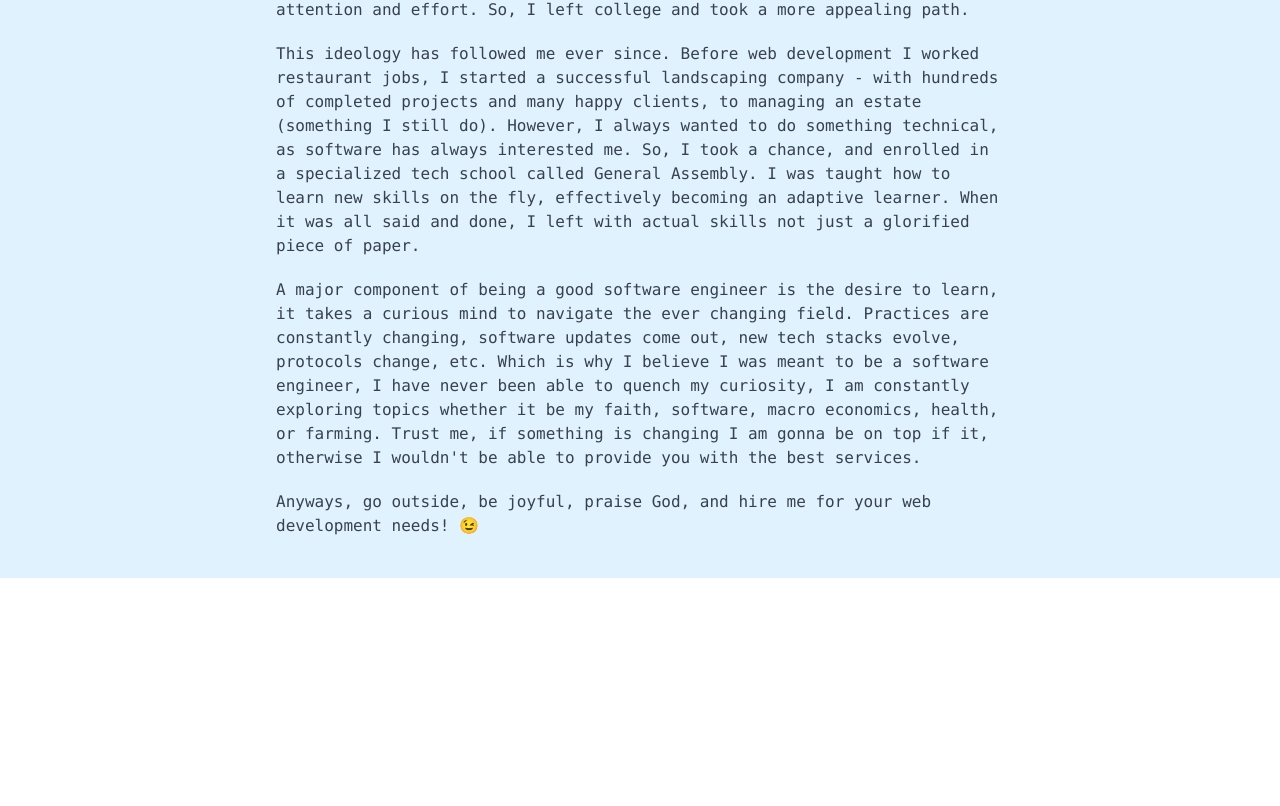
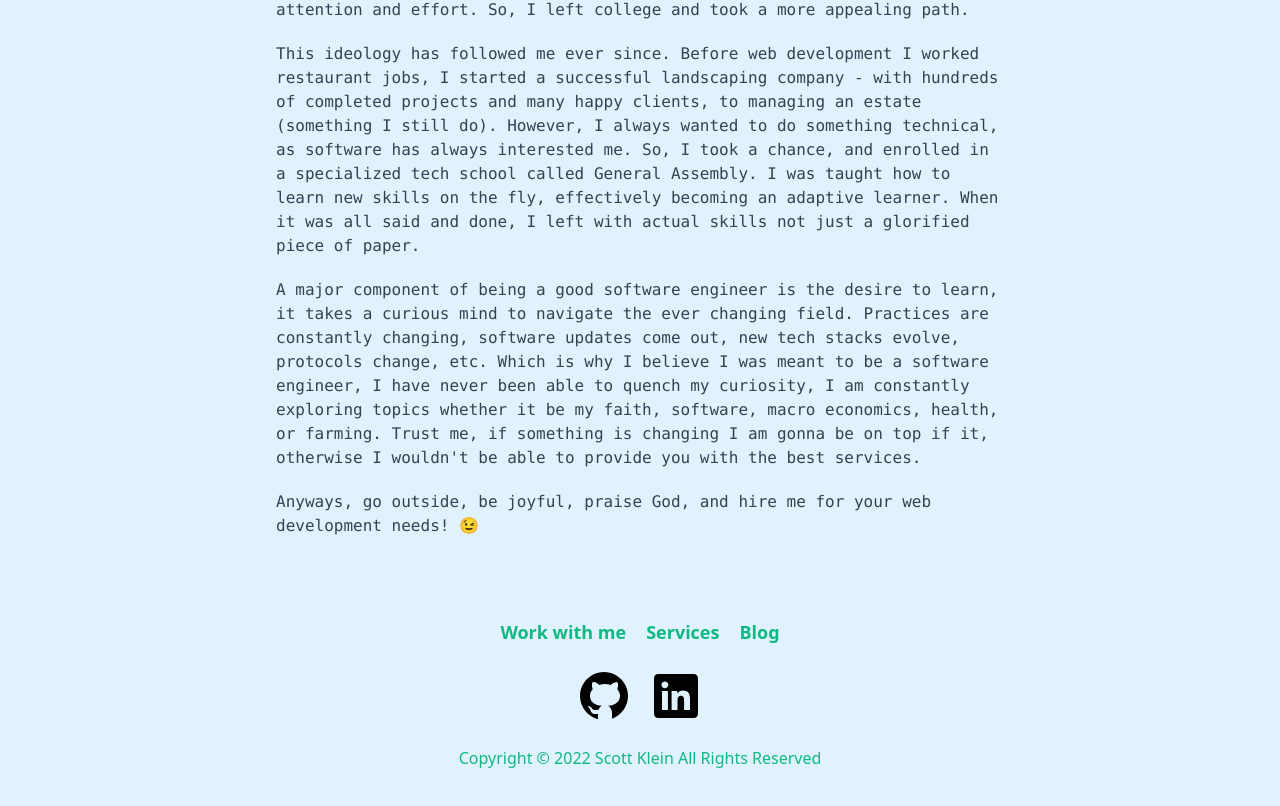
Before and after one commit to scottklein7/portfolio, a Next.js app: page /story in a window 1280 px wide. Shown: the part 844-1650 px from the top of the page. Before the commit the page ends 1422 px from the top, so only its background shows below. Built offline with nearby package versions, Linux system fonts and the light colour scheme.

Commit message:
WIP: adds footer and rm index contact

```diff
--- /dev/null
+++ b/components/Footer.tsx
@@ -0,0 +1,46 @@
+import Link from "next/link"
+
+function Footer() {
+    const d = new Date()
+    let year = d.getFullYear()
+    return (
+        <footer className="py-10 flex flex-col gap-5 items-center text-emerald-500 bg-sky-100">
+            <div className="flex space-x-5 text-lg font-bold group-hover:">
+                <Link href="/hire-the-best-freelance-dev-around">
+                    <a className="hover:text-green-800">Work with me</a>
+                </Link>
+                <Link href="/what-i-do">
+                    <a className="hover:text-green-800">Services</a>
+                </Link>
+                <Link href="/blog">
+                    <a className="hover:text-green-800">Blog</a>
+                </Link>
+            </div>
+            <div className="flex space-x-3">
+                <Link href="https://github.com/scottklein7">
+                    <a target="_blank">
+                        <svg xmlns="http://www.w3.org/2000/svg" x="0px" y="0px"
+                            width="60" height="60"
+                            viewBox="0 0 30 30"
+                            fill="#000000">
+                            <path d="M15,3C8.373,3,3,8.373,3,15c0,5.623,3.872,10.328,9.092,11.63C12.036,26.468,12,26.28,12,26.047v-2.051 c-0.487,0-1.303,0-1.508,0c-0.821,0-1.551-0.353-1.905-1.009c-0.393-0.729-0.461-1.844-1.435-2.526 c-0.289-0.227-0.069-0.486,0.264-0.451c0.615,0.174,1.125,0.596,1.605,1.222c0.478,0.627,0.703,0.769,1.596,0.769 c0.433,0,1.081-0.025,1.691-0.121c0.328-0.833,0.895-1.6,1.588-1.962c-3.996-0.411-5.903-2.399-5.903-5.098 c0-1.162,0.495-2.286,1.336-3.233C9.053,10.647,8.706,8.73,9.435,8c1.798,0,2.885,1.166,3.146,1.481C13.477,9.174,14.461,9,15.495,9 c1.036,0,2.024,0.174,2.922,0.483C18.675,9.17,19.763,8,21.565,8c0.732,0.731,0.381,2.656,0.102,3.594 c0.836,0.945,1.328,2.066,1.328,3.226c0,2.697-1.904,4.684-5.894,5.097C18.199,20.49,19,22.1,19,23.313v2.734 c0,0.104-0.023,0.179-0.035,0.268C23.641,24.676,27,20.236,27,15C27,8.373,21.627,3,15,3z"></path>
+                        </svg>
+                    </a>
+                </Link>
+                <Link href="https://linkedin.com/in/prescott-klein">
+                    <a target="_blank">
+                        <svg xmlns="http://www.w3.org/2000/svg" x="0px" y="0px"
+                            width="60" height="60"
+                            viewBox="0 0 30 30"
+                            fill="#000000">
+                            <path d="M24,4H6C4.895,4,4,4.895,4,6v18c0,1.105,0.895,2,2,2h18c1.105,0,2-0.895,2-2V6C26,4.895,25.105,4,24,4z M10.954,22h-2.95 v-9.492h2.95V22z M9.449,11.151c-0.951,0-1.72-0.771-1.72-1.72c0-0.949,0.77-1.719,1.72-1.719c0.948,0,1.719,0.771,1.719,1.719 C11.168,10.38,10.397,11.151,9.449,11.151z M22.004,22h-2.948v-4.616c0-1.101-0.02-2.517-1.533-2.517 c-1.535,0-1.771,1.199-1.771,2.437V22h-2.948v-9.492h2.83v1.297h0.04c0.394-0.746,1.356-1.533,2.791-1.533 c2.987,0,3.539,1.966,3.539,4.522V22z"></path>
+                        </svg>
+                    </a>
+                </Link>
+            </div>
+            <p>Copyright &copy; <span>{year}</span> Scott Klein All Rights Reserved</p>
+        </footer>
+    )
+}
+
+export default Footer
--- a/pages/blog.tsx
+++ b/pages/blog.tsx
@@ -4,6 +4,7 @@
 import Nav from "../components/Nav";
 import { Post } from "../typings";
 import Img from 'next/image';
+import Footer from "../components/Footer";
 
 
 interface Props {
@@ -13,6 +14,7 @@
 export default function blog({ posts }: Props) {
     console.log(posts)
     return (
+        <>
             <main className="">
                 <Head>
                     <title><title>A Blog by Freelance Web Developer, Designer Scott Klein</title> </title>
@@ -68,6 +70,9 @@
                     ))}
                 </div>
             </main>
+            <Footer />
+        </>
+
     )
 }
 
--- a/pages/blog/[slug].tsx
+++ b/pages/blog/[slug].tsx
@@ -5,6 +5,7 @@
 import { Post } from "../../typings"
 import Img from 'next/image';
 import Head from 'next/head';
+import Footer from '../../components/Footer';
 
 interface Props {
   post: Post
@@ -34,7 +35,6 @@
               <Img {...imgUrl(post.author.image)} height={40} width={40} objectFit="cover" alt="author image" className="rounded-full" />
             )}
             <p className='font-extralight text-sm'>Blog post by <span className='text-green-600'>{post.author.name}</span><br /> Published at {new Date(post._createdAt).toLocaleString()}</p>
-
           </div>
 
           <div className='mt-10'>
@@ -64,12 +64,9 @@
             />
           </div>
         </article>
-
-
       </main>
+      <Footer />
     </>
-
-
   )
 }
 
--- a/pages/hire-the-best-freelance-dev-around.tsx
+++ b/pages/hire-the-best-freelance-dev-around.tsx
@@ -1,9 +1,11 @@
 import Head from 'next/head'
 import React from 'react'
+import Footer from '../components/Footer'
 import Nav from '../components/Nav'
 
 function hireTheBestFreelanceDevAround() {
     return (
+        <>
             <main className="bg-sky-100 h-full md:h-screen">
                 <Head>
                     <title>Hire Me - Scott Klein - a Freelance Web Developer, Designer </title>
@@ -58,6 +60,8 @@
                     </form>
                 </div>
             </main>
+            <Footer />
+        </>
     )
 }
 
--- a/pages/story.tsx
+++ b/pages/story.tsx
@@ -2,6 +2,7 @@
 import React from 'react'
 import Nav from '../components/Nav'
 import Head from 'next/head';
+import Footer from '../components/Footer';
 
 const conformImg = "/assets/conform.png"
 
@@ -42,6 +43,7 @@
                     </div>
                 </article>
             </main>
+            <Footer />
         </>
     )
 }
--- a/pages/what-i-do.tsx
+++ b/pages/what-i-do.tsx
@@ -1,5 +1,6 @@
 import Img from 'next/image';
 import { Fade } from 'react-awesome-reveal';
+import Footer from '../components/Footer';
 import Nav from '../components/Nav';
 
 const roadRunnerPicture = "/assets/roadrunner.png";
@@ -34,7 +35,6 @@
                     </Fade>
                 </div>
 
-                {/* <div className="snap-start bg-blue w-screen h-screen flex items-center justify-center text-3xl"> */}
                     <div className="snap-start bg-blue-500 w-screen h-screen flex items-center justify-center">
                         <Fade duration={1850} triggerOnce>
                             <div className="flex flex-col md:flex-row md:justify-around items-center md:p-0">
@@ -54,9 +54,7 @@
                             </div>
                         </Fade>
                     </div>
-                {/* </div> */}
 
-                {/* <div className="snap-start bg-green w-screen h-screen flex items-center justify-center text-3xl"> */}
                     <div className="snap-start bg-blue-600 w-screen h-screen flex items-center justify-center">
                         <Fade duration={1850} triggerOnce>
                             <div className="flex flex-col md:flex-row md:justify-around items-center md:p-0">
@@ -76,9 +74,7 @@
                             </div>
                         </Fade>
                     </div>
-                {/* </div> */}
 
-                {/* <div className="snap-start bg-pink w-screen h-screen flex items-center justify-center text-3xl"> */}
                     <div className="snap-start bg-blue-700 w-screen h-screen flex items-center justify-center">
                         <Fade duration={1850} triggerOnce>
                             <div className="flex flex-col md:flex-row md:justify-around items-center md:p-0">
@@ -98,8 +94,8 @@
                             </div>
                         </Fade>
                     </div>
-                {/* </div> */}
             </div>
+            <Footer />
         </>
     )
 }
--- a/pages/work.tsx
+++ b/pages/work.tsx
@@ -2,6 +2,7 @@
 import Img from "next/image"
 import Link from "next/link"
 import { Fade } from "react-awesome-reveal"
+import Footer from "../components/Footer"
 import Nav from "../components/Nav"
 import { sanityClient, imgUrl } from "../sanity"
 import { Project } from "../typings"
@@ -17,6 +18,7 @@
 export default function work({ projects }: Props) {
   console.log(projects)
   return (
+    <>
     <main>
       <Head>
 
@@ -56,6 +58,8 @@
         </div>
       </div>
     </main>
+    <Footer />
+    </>
   )
 }
 
--- a/pages/work/[slug].tsx
+++ b/pages/work/[slug].tsx
@@ -5,6 +5,7 @@
 import { Project } from "../../typings";
 import Img from 'next/image';
 import Head from "next/head";
+import Footer from "../../components/Footer";
 
 interface Props {
   project: Project
@@ -56,6 +57,7 @@
           </article>
         </div>
       </main>
+      <Footer />
     </>
 
   )
```
Also changed, not shown: pages/index.tsx (+3 -43 lines). Lines whose indentation alone changed are shown as unchanged.
